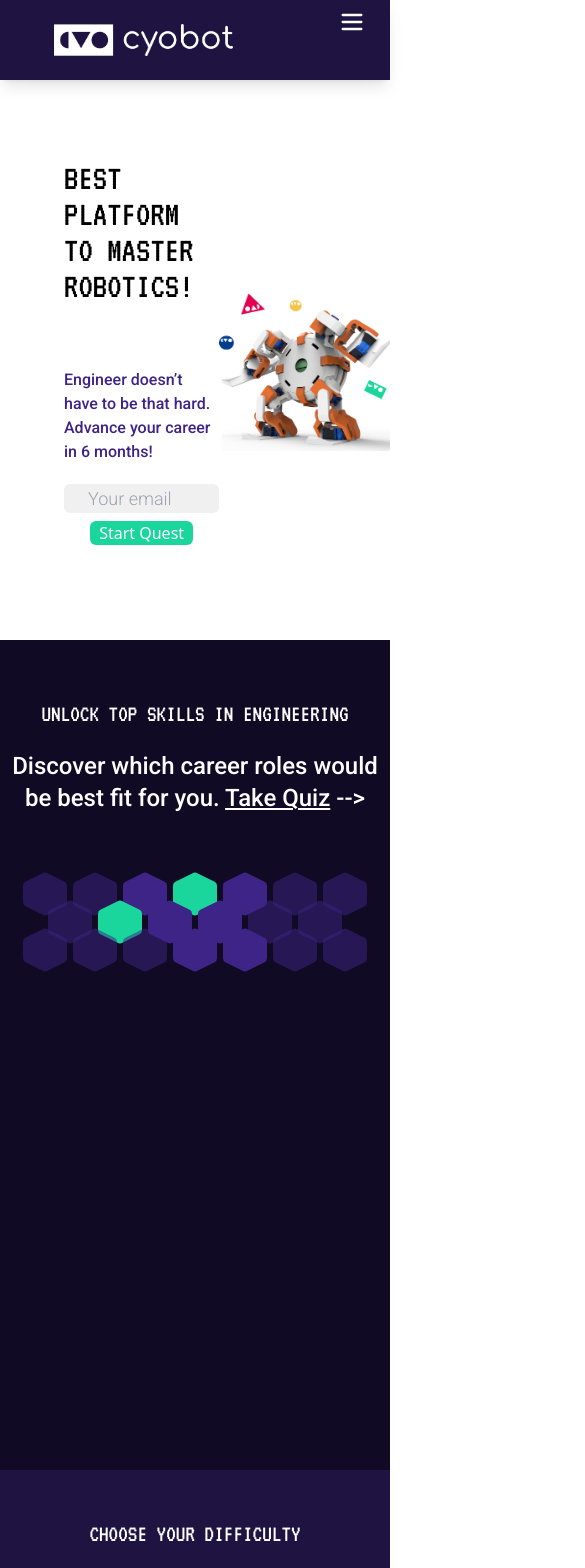
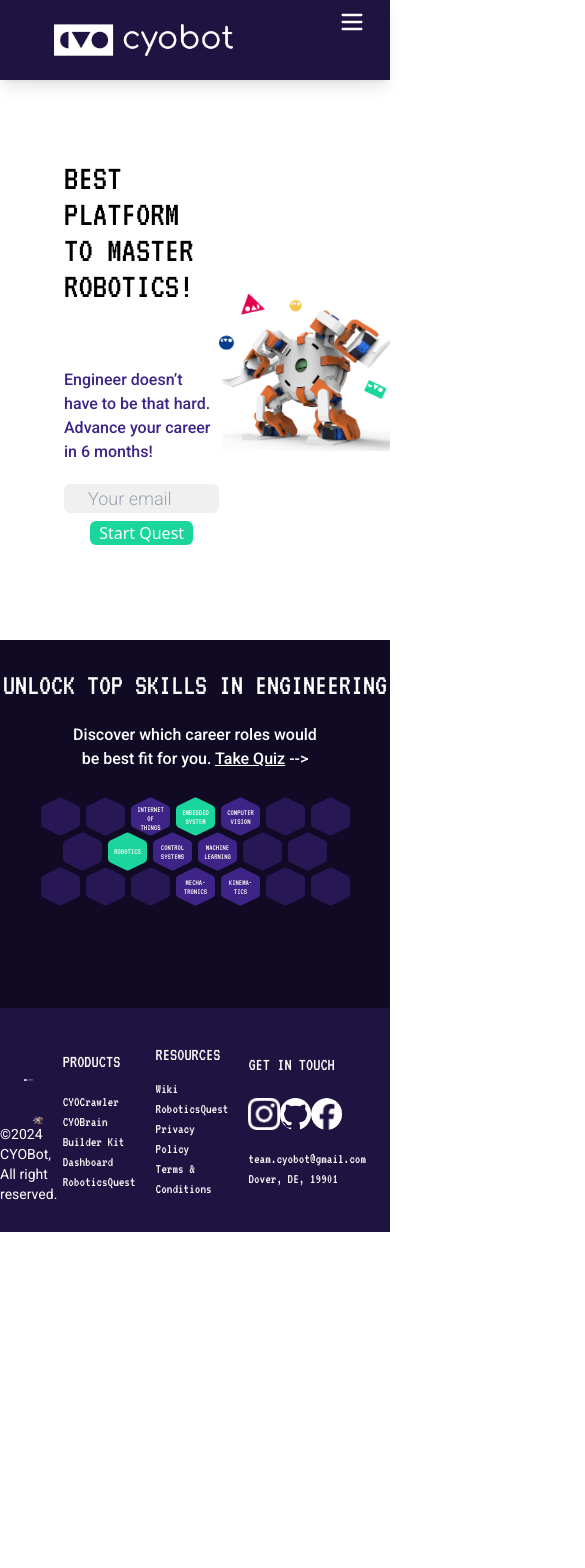
Before and after one commit to devcyobot/react-cyobot-landing-page, a Next.js app: page / in a window 390 px wide. Shown: the top 1568 px of the page, 585 px wide, since content can reach past the window. After the commit the page ends 1232 px from the top, so only its background shows below. Built offline with nearby package versions, Linux system fonts and the light colour scheme.

Commit message:
roles responsive

```diff
--- a/src/app/components/ui/hexagon.tsx
+++ b/src/app/components/ui/hexagon.tsx
@@ -1,114 +1,5 @@
-// import styles from './hexagon.module.css';
-
-// interface HexagonProps {
-// 	text: string;
-// 	// available: boolean;
-// }
-
-// export default function Hexagon({ text }: HexagonProps) {
-// 	// const backgroundColorClass = available
-// 	// 	? styles.greenBackground
-// 	// 	: styles.purpleBackground;
-// 	return (
-// 		<div className={styles.hex}>
-// 			<p className={styles.hexText}>{text}</p>
-// 		</div>
-// 	);
-// }
-
-// import { FC } from 'react';
-// type HexagonBadgeProps = {
-// 	src?: string;
-// 	alt?: string;
-// 	colorFill: string;
-// 	colorStroke: string;
-// };
-
-// const HexagonBadge: FC<HexagonBadgeProps> = ({
-// 	src,
-// 	alt,
-// 	colorFill,
-// 	colorStroke,
-// }) => {
-// 	const numVertices = 6;
-// 	const angle = (2 * Math.PI) / numVertices;
-// 	const radius = 60; // Adjusted radius for smaller size
-// 	const widthScale = (Math.sqrt(3) / 2) * 1;
-// 	const heightScale = widthScale * 0.8;
-
-// 	const points = Array.from({ length: numVertices }, (_, i) => {
-// 		const x = Math.cos(angle * i - Math.PI / 2) * radius * widthScale;
-// 		const y = Math.sin(angle * i - Math.PI / 2) * radius * heightScale;
-// 		return `${x},${y}`;
-// 	}).join(' ');
-
-// 	const viewBoxWidth = 4 * radius * widthScale;
-// 	const viewBoxHeight = 4.3 * radius * heightScale;
-
-// 	// Adjusted image size to be smaller than the hexagon
-// 	const imageScale = 0.48;
-// 	const imageWidth = viewBoxWidth * imageScale;
-// 	const imageHeight = viewBoxHeight * imageScale;
-
-// 	return (
-// 		<div
-// 			className="w-full h-full overflow-hidden relative"
-// 			style={{ width: viewBoxWidth, height: viewBoxHeight }}
-// 		>
-// 			<svg
-// 				width="100%"
-// 				height="100%"
-// 				viewBox={`-${viewBoxWidth / 4} -${viewBoxHeight / 4} ${
-// 					viewBoxWidth / 2
-// 				} ${viewBoxHeight / 2}`}
-// 				className="absolute top-0 left-0 w-full h-full rounded"
-// 			>
-// 				{src ? (
-// 					<>
-// 						<defs>
-// 							<clipPath id="hexagon-clip">
-// 								<polygon points={points} />
-// 							</clipPath>
-// 						</defs>
-// 						<image
-// 							href={src}
-// 							x={`-${viewBoxWidth / 4}`}
-// 							y={`-${viewBoxHeight / 4}`}
-// 							width={imageWidth}
-// 							height={imageHeight}
-// 							preserveAspectRatio="xMidYMid slice"
-// 							clipPath="url(#hexagon-clip)"
-// 						/>
-// 						<polygon
-// 							points={points}
-// 							fill="none"
-// 							stroke="#1ad69c"
-// 							strokeDasharray="6.7"
-// 							strokeWidth="1.5"
-// 							strokeLinecap="round"
-// 						/>
-// 					</>
-// 				) : (
-// 					<polygon
-// 						points={points}
-// 						fill={colorFill}
-// 						stroke={colorStroke}
-// 						strokeDasharray="100"
-// 						strokeWidth="1"
-// 						strokeLinecap="round"
-// 					/>
-// 				)}
-// 			</svg>
-// 		</div>
-// 	);
-// };
-
-// export default HexagonBadge;
-
-// Hexagon Generator used in this code: https://codepen.io/wvr/pen/WrNgJp
-
 'use client';
-import { FC, useEffect, useRef } from 'react';
+import { FC, useEffect, useRef, useState } from 'react';
 import { Path, Vector } from './VectorPathType';
 
 type HexagonBadgeProps = {
@@ -130,10 +21,7 @@ const HexagonBadge: FC<HexagonBadgeProps> = ({
 	orientation = 'pointy',
 	available = false,
 }) => {
-	// Lengths are approximate to adjust the stroke-dasharray for the corners
-	const edgeLength = 32; // Approximate length of each edge segment of the hexagon
-	const cornerLength = 19; // Length of the corner strokes
-	const gapLength = edgeLength - cornerLength; // Length of the gaps between strokes
+	const [dimensions, setDimensions] = useState<number>(0);
 
 	// Caculate the path data points
 	function getPath(r: number): string {
@@ -181,11 +69,39 @@ const HexagonBadge: FC<HexagonBadgeProps> = ({
 
 	let startY = 0;
 	const words = roles.split(' ');
-	if (words.length > 2) startY = 65;
-	else if (words.length > 1) startY = 80;
-	else startY = 100;
+	const ratio = (width / height) * dimensions;
+	if (words.length > 2) startY = 65 * ratio;
+	else if (words.length > 1) startY = 80 * ratio;
+	else startY = 100 * ratio;
 
 	useEffect(() => {
+		const updateDimensions = () => {
+			// 2xl
+			if (window.matchMedia('(min-width: 1536px)').matches) {
+				setDimensions(1);
+			}
+			// xl
+			else if (window.matchMedia('(min-width: 1280px)').matches) {
+				setDimensions(1);
+			}
+			// lg
+			else if (window.matchMedia('(min-width: 1024px)').matches) {
+				setDimensions(0.7);
+			}
+			// md
+			else if (window.matchMedia('(min-width: 768px)').matches) {
+				setDimensions(0.6);
+			}
+			// sm
+			else if (window.matchMedia('(min-width: 640px)').matches) {
+				setDimensions(0.5);
+			}
+			// mobile
+			else {
+				setDimensions(0.23); // Default dimensions for mobile
+			}
+		};
+
 		const svgText = textRef.current;
 		if (!svgText) return;
 
@@ -202,6 +118,13 @@ const HexagonBadge: FC<HexagonBadgeProps> = ({
 
 			svgText.appendChild(tspan);
 		});
+
+		updateDimensions(); // Set initial dimensions on mount
+		window.addEventListener('resize', updateDimensions);
+
+		return () => {
+			window.removeEventListener('resize', updateDimensions);
+		};
 	}, [roles, words]);
 
 	return (
@@ -223,7 +146,7 @@ const HexagonBadge: FC<HexagonBadgeProps> = ({
 					y={`${startY}`}
 					textAnchor="middle"
 					dominantBaseline="middle"
-					className="font-vt323 text-4xl fill-white"
+					className="font-vt323 text-[0.6rem] sm:text-lg md:text-xl lg:text-3xl xl:text-4xl fill-white"
 				></text>
 			</svg>
 		</div>
--- a/src/app/components/ui/honeycomb.tsx
+++ b/src/app/components/ui/honeycomb.tsx
@@ -44,7 +44,7 @@ const HexagonBadgeMatrix: React.FC<HexagonBadgeMatrixProps> = ({
 			}
 			// mobile
 			else {
-				setDimensions(50); // Default dimensions for mobile
+				setDimensions(45); // Default dimensions for mobile
 			}
 		};
 
@@ -57,7 +57,7 @@ const HexagonBadgeMatrix: React.FC<HexagonBadgeMatrixProps> = ({
 	}, []);
 
 	return (
-		<div className="h-[65%] flex flex-col items-center">
+		<div className="w-full h-1/2 sm:h-[65%] flex flex-col items-center">
 			<div className="flex items-center">
 				{combinedLogos.slice(0, 7).map((logo, index) => (
 					<HexagonBadge
@@ -72,7 +72,7 @@ const HexagonBadgeMatrix: React.FC<HexagonBadgeMatrixProps> = ({
 					/>
 				))}
 			</div>
-			<div className="relative bottom-[1rem] flex items-center">
+			<div className="relative bottom-[0.25rem] sm:bottom-[0.3rem] md:bottom-[0.7rem] xl:bottom-[1rem] flex items-center">
 				{combinedLogos.slice(7, 13).map((logo, index) => (
 					<HexagonBadge
 						key={`row-2-${index}`}
@@ -86,7 +86,7 @@ const HexagonBadgeMatrix: React.FC<HexagonBadgeMatrixProps> = ({
 					/>
 				))}
 			</div>
-			<div className="relative bottom-[2rem] flex items-center">
+			<div className="relative bottom-[0.5rem] sm:bottom-[0.6rem] md:bottom-[1.4rem] xl:bottom-[2rem] flex items-center">
 				{combinedLogos.slice(13, 20).map((logo, index) => (
 					<HexagonBadge
 						key={`row-3-${index}`}
--- a/src/app/home/roles.tsx
+++ b/src/app/home/roles.tsx
@@ -5,12 +5,12 @@ import { hexagonData } from '../data/hexagonData';
 
 export default function Roles() {
 	return (
-		<section className="h-screen max-h-[830px] bg-brand-dark text-white flex flex-col items-center justify-evenly">
-			<div>
-				<h2 className="h-auto text-center text-2xl sm:text-3xl md:text-4xl lg:text-6xl pb-5">
+		<section className="h-screen max-h-[23rem] sm:max-h-[27rem] md:max-h-[35rem] lg:max-h-[46rem] bg-brand-dark text-white flex flex-col items-center justify-evenly">
+			<div className="flex flex-col items-center">
+				<h2 className="h-auto text-center text-3xl sm:text-4xl md:text-5xl lg:text-6xl pb-5">
 					UNLOCK TOP SKILLS IN ENGINEERING
 				</h2>
-				<h3 className="text-center font-roboto text-2xl font-medium">
+				<h3 className="w-2/3 sm:w-full text-center font-roboto text-base sm:text-lg md:text-xl lg:text-2xl font-medium">
 					Discover which career roles would be best fit for you.{' '}
 					<Link
 						href="https://roboticsquest.com/"
--- a/src/app/page.tsx
+++ b/src/app/page.tsx
@@ -14,11 +14,11 @@ export default function Home() {
 		<main>
 			<Intro />
 			<Roles />
-			<Levels />
+			{/* <Levels />
 			<Specs />
 			<Environments />
 			<Steps />
-			<Schedule />
+			<Schedule /> */}
 		</main>
 	);
 }
```
